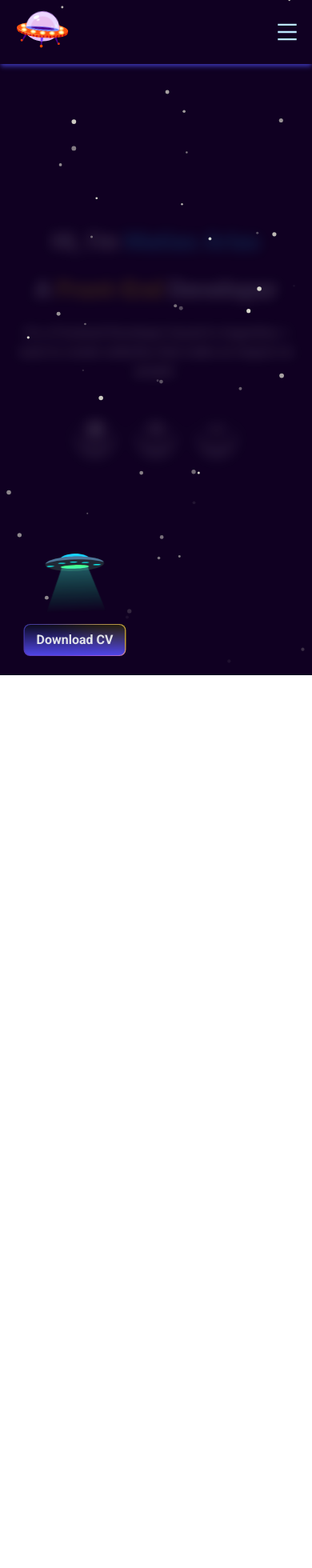
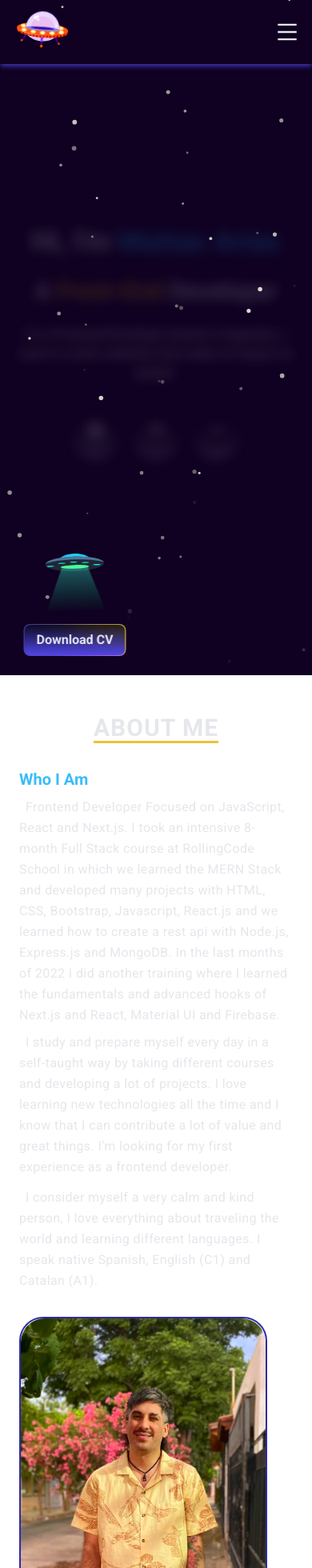
Before and after one commit to matiarias/my-portfolio, a Next.js app: page / in a window 390 px wide. Shown: the top 1960 px of the page at 80% size. Before the commit the page ends 844 px from the top, so only its background shows below. Built offline with nearby package versions, Linux system fonts and the light colour scheme.

Commit message:
added About component

```diff
--- /dev/null
+++ b/components/About.jsx
@@ -0,0 +1,61 @@
+import Image from "next/image";
+
+import { motion } from "framer-motion";
+
+import MatiasPhoto from "../public/assets/mati-arias-photo.jpg";
+
+const About = () => {
+  return (
+    <section id="about" className="w-full md:h-screen py-12 px-6 md:px-8">
+      <h2 className="text-gray-200 text-3xl md:text-4xl lg:text-5xl font-bold uppercase text-center tracking-[1px] underline underline-offset-[6px] decoration-yellow-500/80">
+        About Me
+      </h2>
+
+      <div className="max-w-screen-xl grid grid-cols-1 md:grid-cols-3 gap-8 mt-8 mx-auto">
+        <motion.div className="col-span-2">
+          <h3 className="text-sky-400 text-xl md:text-2xl font-bold">
+            Who I Am
+          </h3>
+          <p className="text-gray-200 text-base md:text-lg tracking-wide leading-relaxed indent-2 mt-2">
+            Frontend Developer Focused on JavaScript, React and Next.js. I took
+            an intensive 8-month Full Stack course at RollingCode School in
+            which we learned the MERN Stack and developed many projects with
+            HTML, CSS, Bootstrap, Javascript, React.js and we learned how to
+            create a rest api with Node.js, Express.js and MongoDB. In the last
+            months of 2022 I did another training where I learned the
+            fundamentals and advanced hooks of Next.js and React, Material UI
+            and Firebase.
+          </p>
+
+          <p className="text-gray-200 text-base md:text-lg tracking-wide leading-relaxed indent-2 mt-2">
+            I study and prepare myself every day in a self-taught way by taking
+            different courses and developing a lot of projects. I love learning
+            new technologies all the time and I know that I can contribute a lot
+            of value and great things. I'm looking for my first experience as a
+            frontend developer.
+          </p>
+
+          <p className="text-gray-200 text-base md:text-lg tracking-wide leading-relaxed indent-2 mt-3">
+            I consider myself a very calm and kind person, I love everything
+            about traveling the world and learning different languages. I speak
+            native Spanish, English (C1) and Catalan (A1).
+          </p>
+        </motion.div>
+
+        <motion.div className="relative w-full h-[500px] md:h-[400px] xl:h-[450px] border-2 border-indigo-900 rounded-[30px] saturate-150">
+          <Image
+            src={MatiasPhoto}
+            alt="Matias Arias Photo"
+            fill
+            style={{ objectFit: "cover", borderRadius: "30px" }}
+            sizes="(max-width: 600px) 100vw,
+                (max-width: 500px) 50vw,
+                33vw"
+          />
+        </motion.div>
+      </div>
+    </section>
+  );
+};
+
+export default About;
--- a/components/Hero.jsx
+++ b/components/Hero.jsx
@@ -7,14 +7,17 @@ import OvniHero from "../subComponents/OvniHero";
 
 const Hero = () => {
   return (
-    <div className="relative h-screen w-full text-center overflow-hidden">
+    <section
+      id="home"
+      className="relative h-screen w-full text-center overflow-hidden"
+    >
       <motion.div
         initial={{ opacity: 0, filter: "blur(10px)" }}
         animate={{ opacity: 1, filter: "blur(0px)" }}
         transition={{ duration: 1.5 }}
-        className="h-full max-w-[1240px] w-full flex flex-col justify-center items-center gap-6 md:gap-4 mx-auto p-4"
+        className="h-full max-w-screen-xl w-full flex flex-col justify-center items-center gap-6 md:gap-4 mx-auto p-4"
       >
-        <h1 className="text-gray-200 font-bold text-3xl md:text-4xl lg:text-6xl">
+        <h1 className="text-gray-200 font-bold text-4xl md:text-5xl lg:text-6xl">
           Hi, I'm{" "}
           <span className="text-sky-500 font-bold text">Matias Arias</span>
         </h1>
@@ -89,7 +92,7 @@ const Hero = () => {
           <span className="absolute inset-0 z-0 scale-x-[2.0] blur before:absolute before:inset-0 before:top-1/2 before:aspect-square before:animate-disco before:bg-gradient-conic before:from-purple-500 before:via-indigo-800 before:to-yellow-400" />
         </button>
       </motion.div>
-    </div>
+    </section>
   );
 };
 
--- a/components/Loading/Loading.jsx
+++ b/components/Loading/Loading.jsx
@@ -16,6 +16,9 @@ const Loading = () => {
         src={spaceImg}
         alt="space galaxy"
         fill
+        sizes="(max-width: 1200px) 100vw,
+                (max-width: 700px) 50vw,
+                33vw"
       />
 
       <div className="absolute top-0 left-0 h-full w-full bg-black/10 flex flex-col justify-center items-center px-8">
--- a/components/NavBar.jsx
+++ b/components/NavBar.jsx
@@ -24,12 +24,12 @@ const NavBar = () => {
         </div>
 
         <ul className="hidden md:flex justify-between items-center gap-8">
-          <Link href="/">
+          <Link href="#home">
             <li className="nav-items text-white text-base md:text-xl 2xl:text-2xl uppercase tracking-[1px]">
               Home
             </li>
           </Link>
-          <Link href="/">
+          <Link href="#about">
             <li className="nav-items text-white text-base md:text-xl 2xl:text-2xl uppercase tracking-[1px]">
               About
             </li>
@@ -54,7 +54,7 @@ const NavBar = () => {
         {/* ---------------------------- Mobile Hamburger Menu ----------------------------- */}
 
         <div onClick={handleNav} className="md:hidden">
-          <AiOutlineMenu size={30} className="text-sky-200" />
+          <AiOutlineMenu size={30} className="text-gray-200" />
         </div>
       </div>
       {/* --------------------------------- Mobile NavBar ----------------------------------- */}
@@ -87,7 +87,7 @@ const NavBar = () => {
           <div className="h-full w-full flex flex-col justify-start items-center border-t-2 border-gray-300 mt-2">
             <div className="w-full flex flex-col justify-center items-center gap-10 mt-20">
               <Link
-                href="/"
+                href="#home"
                 onClick={handleNav}
                 className="block w-full py-2 text-white uppercase rounded-lg shadow-lg shadow-gray-300 text-center"
               >
@@ -95,7 +95,7 @@ const NavBar = () => {
               </Link>
 
               <Link
-                href="/"
+                href="#about"
                 onClick={handleNav}
                 className="block w-full py-2 text-white uppercase rounded-lg shadow-lg shadow-gray-300 text-center"
               >
--- a/pages/index.js
+++ b/pages/index.js
@@ -6,6 +6,7 @@ import Loading from "../components/Loading/Loading";
 import StarsParticles from "../components/StarsParticles";
 import NavBar from "../components/NavBar";
 import Hero from "../components/Hero";
+import About from "../components/About";
 
 export default function Home() {
   const [loadingPage, setLoadingPage] = useState(true);
@@ -32,6 +33,7 @@ export default function Home() {
           <StarsParticles />
           <NavBar />
           <Hero />
+          <About />
         </div>
       )}
     </>
--- a/styles/globals.css
+++ b/styles/globals.css
@@ -3,7 +3,7 @@
 @tailwind utilities;
 
 * {
-  scroll-behavior: smooth;
+  scroll-behavior: smooth !important;
 }
 
 @layer utilities {
```
Also changed, not shown: public/assets/mati-arias-photo.jpg (added).
